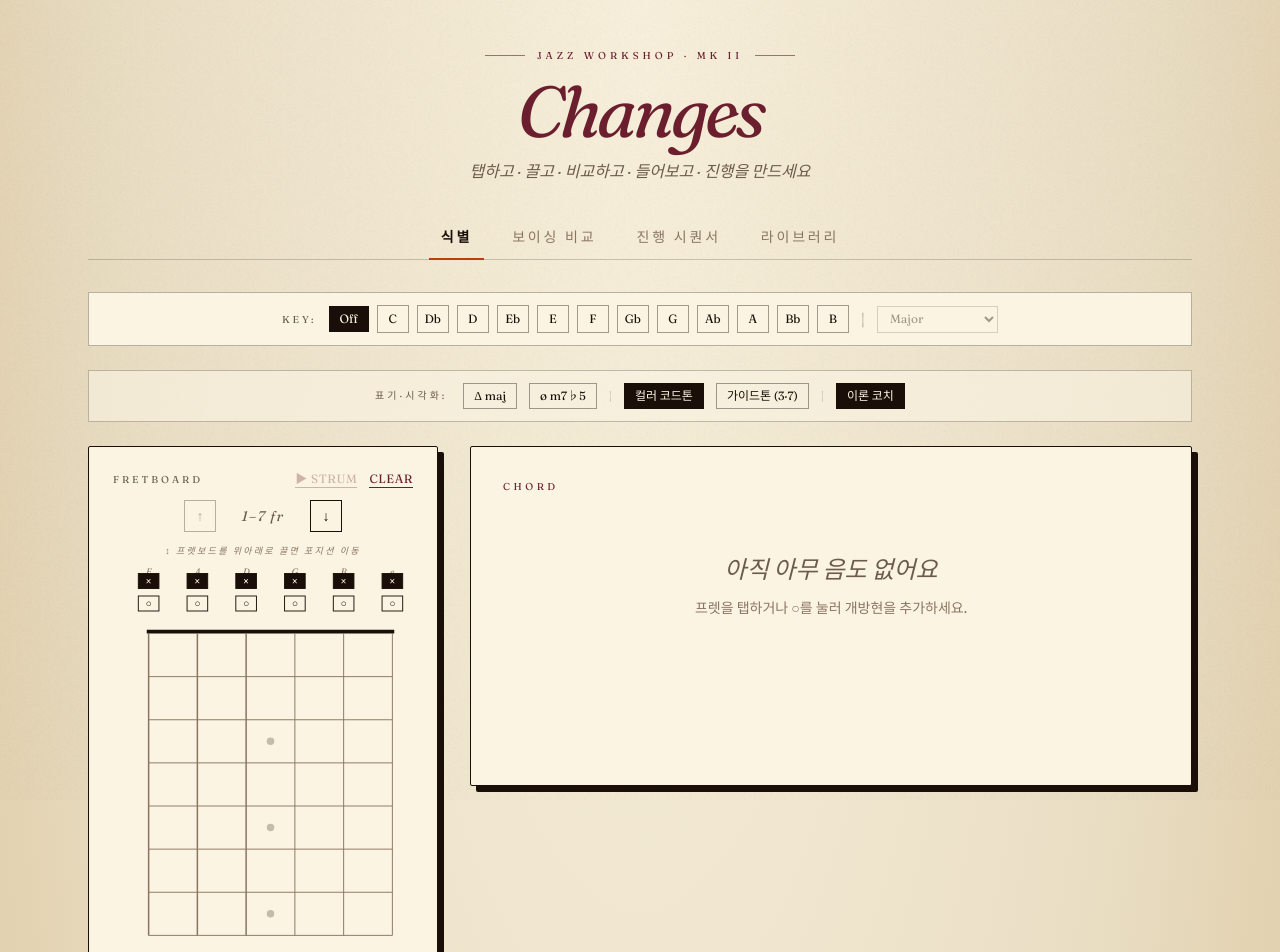
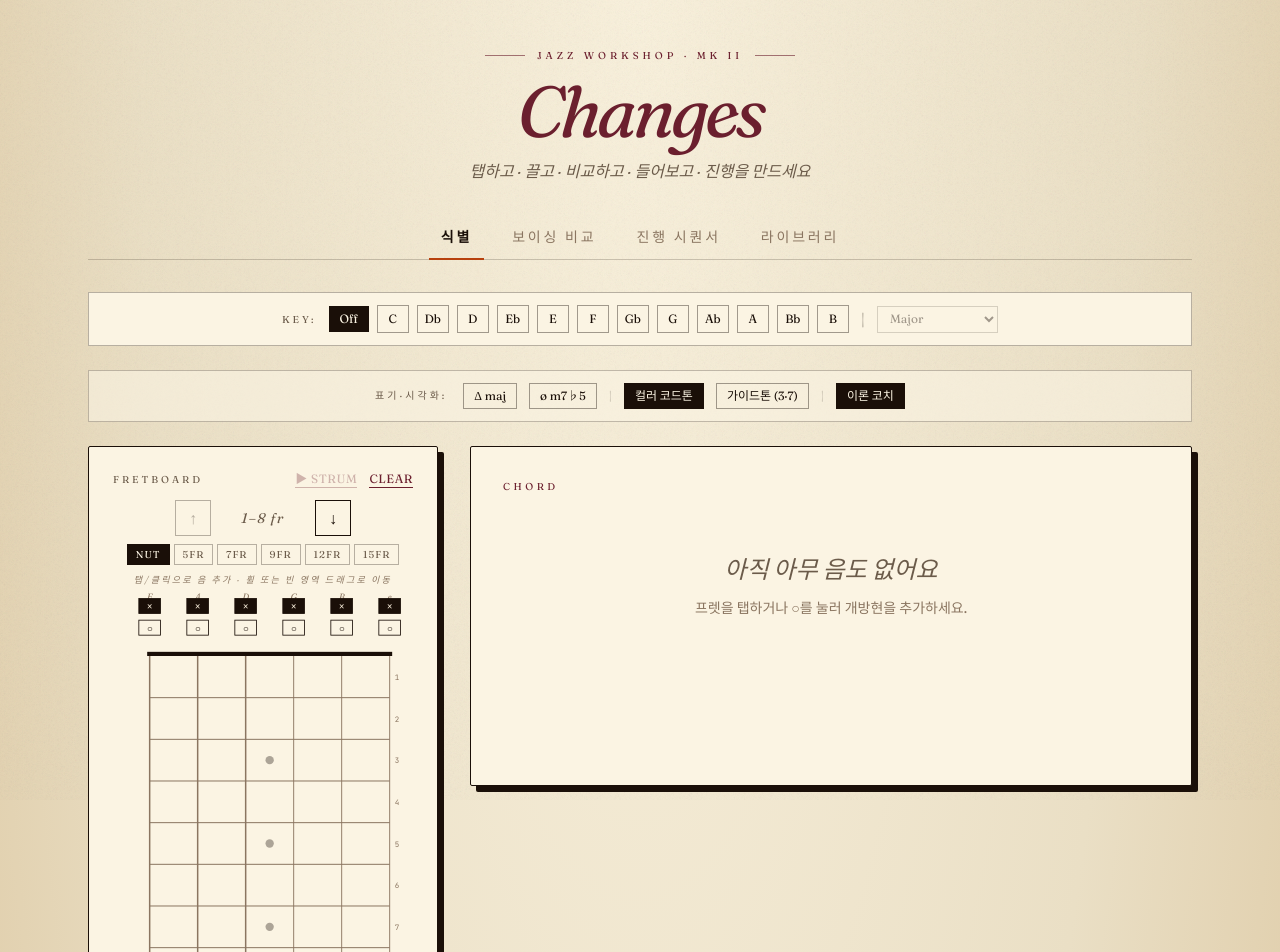
Before and after one commit to hbk19992-code/changes-jazz-workshop, a React (Vite) app: page / in a window 1280 px wide. Shown: the top 952 px of the page. Built offline with nearby package versions, Linux system fonts and the light colour scheme.

Commit message:
InteractiveFretboard.jsx 업데이트

```diff
--- a/src/components/InteractiveFretboard.jsx
+++ b/src/components/InteractiveFretboard.jsx
@@ -1,26 +1,17 @@
 // The tappable fretboard.
-// Tap any cell to toggle a fretted note. Drag up/down to shift the visible
-// window. When coloring is on, each dot shows its chord-function role.
-//
-// Props:
-//   frets              — [e,A,D,G,B,e] fret values (null=mute, 0=open, >0=fret)
-//   onChange(nextFrets)
-//   startFret, setStartFret
-//   highlights         — Set of pitch classes to ghost (diatonic mode);
-//                        may also have .rootPC
-//   diatonicMode       — when true, ghost dots render for in-scale notes
-//   onPlayString(freq) — optional click-to-hear callback
-//   chordIntervals     — Map "stringIdx-fret" → interval label ("R","3","♭7"...)
-//   colorByInterval    — swap neck-dot color to the interval palette
-//   guideTonesMode     — fade all non-3/7 dots for voicing-study focus
+// Click/tap a cell to toggle a note. Drag the empty neck area to shift
+// position. Mouse wheel and ↑/↓ buttons also shift position.
+// When coloring is on, each dot shows its chord-function role (R, 3, ♭7…).
 
-import { useRef } from "react";
+import { useRef, useEffect } from "react";
 import {
   OPEN_STRINGS,
   STRING_FREQS,
   INTERVAL_COLORS,
   GUIDE_TONES,
 } from "../constants.js";
+
+const NOTE_NAMES_FLAT = ["C","Db","D","Eb","E","F","Gb","G","Ab","A","Bb","B"];
 
 export function InteractiveFretboard({
   frets,
@@ -34,63 +25,66 @@ export function InteractiveFretboard({
   colorByInterval = false,
   guideTonesMode = false,
 }) {
-  const NUM_VISIBLE = 7;
+  const NUM_VISIBLE = 8;
+  const MAX_START = 17;
   const endFret = startFret + NUM_VISIBLE - 1;
 
-  const W = 320;
-  const padLeft = 38;
-  const padRight = 22;
-  const topMute = 16;
-  const topOpen = 40;
-  const neckTop = 72;
-  const fretHeight = 46;
+  // Larger canvas → easier desktop click targets
+  const W = 360;
+  const padLeft = 44;
+  const padRight = 28;
+  const topMute = 18;
+  const topOpen = 44;
+  const neckTop = 78;
+  const fretHeight = 50;
   const stringGap = (W - padLeft - padRight) / 5;
   const neckBottom = neckTop + NUM_VISIBLE * fretHeight;
-  const H = neckBottom + 26;
+  const H = neckBottom + 28;
 
   const stringX = (i) => padLeft + i * stringGap;
 
-  // Drag-scroll state lives in a ref to avoid render churn on pointer moves.
-  const dragRef = useRef({
-    active: false,
-    startY: 0,
-    startFret: 1,
-    didDrag: false,
-  });
+  // Drag state in a ref so pointer moves don’t cause re-renders
+  const dragRef = useRef({ active: false, startY: 0, startFret: 1, moved: false });
+  const svgRef = useRef(null);
 
-  const handlePointerDown = (e) => {
-    if (e.target.dataset?.notap) return;
+  // Wheel scrolling — natural for desktop
+  useEffect(() => {
+    const el = svgRef.current;
+    if (!el) return;
+    const onWheel = (e) => {
+      e.preventDefault();
+      const dir = e.deltaY > 0 ? 1 : -1;
+      setStartFret((prev) => Math.max(1, Math.min(MAX_START, prev + dir)));
+    };
+    el.addEventListener("wheel", onWheel, { passive: false });
+    return () => el.removeEventListener("wheel", onWheel);
+  }, [setStartFret]);
+
+  // Drag handlers — attached only to the empty-neck background
+  const startDrag = (e) => {
     dragRef.current = {
       active: true,
       startY: e.clientY,
       startFret,
-      didDrag: false,
+      moved: false,
     };
-    e.currentTarget.setPointerCapture?.(e.pointerId);
   };
-
-  const handlePointerMove = (e) => {
+  const moveDrag = (e) => {
     if (!dragRef.current.active) return;
     const dy = e.clientY - dragRef.current.startY;
-    const fretDelta = Math.round(-dy / 30); // drag down → lower frets
-    if (Math.abs(fretDelta) >= 1) {
+    const fretDelta = Math.round(-dy / 32);
+    if (fretDelta !== 0) {
       const next = Math.max(
         1,
-        Math.min(15, dragRef.current.startFret + fretDelta)
+        Math.min(MAX_START, dragRef.current.startFret + fretDelta)
       );
       if (next !== startFret) {
         setStartFret(next);
-        dragRef.current.didDrag = true;
+        dragRef.current.moved = true;
       }
     }
   };
-
-  const handlePointerUp = () => {
-    // Short delay before clearing drag flag so the tap handler can check it
-    setTimeout(() => {
-      dragRef.current.active = false;
-    }, 50);
-  };
+  const endDrag = () => { dragRef.current.active = false; };
 
   const setString = (i, val) => {
     const next = [...frets];
@@ -103,9 +97,9 @@ export function InteractiveFretboard({
     }
   };
 
-  const handleFretTap = (i, absoluteFret) => {
-    if (dragRef.current.didDrag) {
-      dragRef.current.didDrag = false;
+  const handleFretClick = (i, absoluteFret) => {
+    if (dragRef.current.moved) {
+      dragRef.current.moved = false;
       return;
     }
     if (frets[i] === absoluteFret) setString(i, null);
@@ -114,53 +108,79 @@ export function InteractiveFretboard({
 
   const inlayFrets = new Set([3, 5, 7, 9, 15, 17, 19, 21]);
   const doubleInlayFrets = new Set([12, 24]);
+  const cellPC = (sIdx, absFret) => (OPEN_STRINGS[sIdx] + absFret) % 12;
 
-  const cellPC = (sIdx, absFret) => (OPEN_STRINGS[sIdx] + absFret) % 12;
+  const positions = [
+    { label: "Nut", fret: 1 },
+    { label: "5fr", fret: 5 },
+    { label: "7fr", fret: 7 },
+    { label: "9fr", fret: 9 },
+    { label: "12fr", fret: 12 },
+    { label: "15fr", fret: 15 },
+  ];
 
   return (
     <div className="flex flex-col items-center select-none">
-      <div className="flex items-center gap-2 mb-3 text-sm">
+      {/* Position controls */}
+      <div className="flex items-center gap-2 mb-2">
         <button
           onClick={() => setStartFret(Math.max(1, startFret - 1))}
           disabled={startFret <= 1}
-          data-notap="1"
-          className="w-8 h-8 border border-[#1a0f08] bg-[#fbf4e3] hover:bg-[#ead79f] disabled:opacity-30 transition-colors flex items-center justify-center"
+          className="w-9 h-9 border border-[#1a0f08] bg-[#fbf4e3] hover:bg-[#ead79f] active:bg-[#d9c299] disabled:opacity-30 disabled:cursor-not-allowed transition-colors flex items-center justify-center text-base font-semibold"
+          style={{ fontFamily: "'Fraunces', serif" }}
+          title="한 칸 위로"
+        >↑</button>
+        <span
+          className="tracking-widest text-[#6b5b4a] italic min-w-[88px] text-center text-sm"
+          style={{ fontFamily: "'Fraunces', serif" }}
         >
-          ↑
-        </button>
-        <span className="tracking-widest text-[#6b5b4a] italic min-w-[78px] text-center">
           {startFret}–{endFret} fr
         </span>
         <button
-          onClick={() => setStartFret(Math.min(15, startFret + 1))}
-          disabled={startFret >= 15}
-          data-notap="1"
-          className="w-8 h-8 border border-[#1a0f08] bg-[#fbf4e3] hover:bg-[#ead79f] disabled:opacity-30 transition-colors flex items-center justify-center"
+          onClick={() => setStartFret(Math.min(MAX_START, startFret + 1))}
+          disabled={startFret >= MAX_START}
+          className="w-9 h-9 border border-[#1a0f08] bg-[#fbf4e3] hover:bg-[#ead79f] active:bg-[#d9c299] disabled:opacity-30 disabled:cursor-not-allowed transition-colors flex items-center justify-center text-base font-semibold"
+          style={{ fontFamily: "'Fraunces', serif" }}
+          title="한 칸 아래로"
+        >↓</button>
+      </div>
+
+      {/* Quick position jumps */}
+      <div className="flex items-center gap-1 mb-2 flex-wrap justify-center">
+        {positions.map((p) => (
+          <button
+            key={p.fret}
+            onClick={() => setStartFret(p.fret)}
+            className={`px-2 py-0.5 text-[10px] tracking-widest uppercase border transition-colors ${
+              startFret === p.fret
+                ? "bg-[#1a0f08] text-[#fbf4e3] border-[#1a0f08]"
+                : "bg-transparent border-[#1a0f08]/30 hover:border-[#1a0f08] text-[#6b5b4a]"
+            }`}
+            style={{ fontFamily: "'Fraunces', serif" }}
           >
-          ↓
+            {p.label}
           </button>
+        ))}
       </div>
-      <p className="text-[9px] tracking-[0.25em] uppercase text-[#8a7560] mb-2 italic">
-        ↕ 프렛보드를 위아래로 끌면 포지션 이동
+
+      <p className="text-[9px] tracking-[0.25em] uppercase text-[#8a7560] mb-1 italic">
+        탭/클릭으로 음 추가 · 휠 또는 빈 영역 드래그로 이동
       </p>
 
       <svg
+        ref={svgRef}
         viewBox={`0 0 ${W} ${H}`}
-        className="w-full max-w-[360px] touch-none"
-        onPointerDown={handlePointerDown}
-        onPointerMove={handlePointerMove}
-        onPointerUp={handlePointerUp}
-        onPointerCancel={handlePointerUp}
-        style={{ cursor: dragRef.current.active ? "grabbing" : "grab" }}
+        className="w-full max-w-[420px]"
+        style={{ touchAction: "none" }}
       >
         {/* String labels */}
         {["E", "A", "D", "G", "B", "e"].map((label, i) => (
           <text
             key={i}
             x={stringX(i)}
-            y={10}
+            y={11}
             textAnchor="middle"
-            fontSize={10}
+            fontSize={11}
             fill="#8a7560"
             fontFamily="'Fraunces', serif"
             fontStyle="italic"
@@ -175,42 +195,6 @@ export function InteractiveFretboard({
           const isMuted = val === null || val === undefined;
           const isOpen = val === 0;
           const x = stringX(i);
-          return (
-            <g key={i}>
-              <g
-                onClick={() => setString(i, null)}
-                style={{ cursor: "pointer" }}
-                data-notap="1"
-              >
-                <rect
-                  x={x - 11}
-                  y={topMute - 8}
-                  width={22}
-                  height={16}
-                  fill={isMuted ? "#1a0f08" : "transparent"}
-                  stroke="#1a0f08"
-                  strokeWidth={1}
-                  data-notap="1"
-                />
-                <text
-                  x={x}
-                  y={topMute + 4}
-                  textAnchor="middle"
-                  fontSize={12}
-                  fontWeight={700}
-                  fill={isMuted ? "#f2e8d5" : "#1a0f08"}
-                  fontFamily="'Fraunces', serif"
-                  data-notap="1"
-                >
-                  ×
-                </text>
-              </g>
-              <g
-                onClick={() => setString(i, 0)}
-                style={{ cursor: "pointer" }}
-                data-notap="1"
-              >
-                {(() => {
           const openKey = `${i}-0`;
           const iv = chordIntervals?.get?.(openKey) || null;
           const openFill =
@@ -219,62 +203,93 @@ export function InteractiveFretboard({
               : isOpen
               ? "#b7410e"
               : "transparent";
+
           return (
-                    <>
+            <g key={i}>
+              <g onClick={() => setString(i, null)} style={{ cursor: "pointer" }}>
                 <rect
-                        x={x - 11}
-                        y={topOpen - 8}
-                        width={22}
-                        height={16}
+                  x={x - 13}
+                  y={topMute - 9}
+                  width={26}
+                  height={18}
+                  fill={isMuted ? "#1a0f08" : "transparent"}
+                  stroke="#1a0f08"
+                  strokeWidth={1}
+                />
+                <text
+                  x={x}
+                  y={topMute + 5}
+                  textAnchor="middle"
+                  fontSize={13}
+                  fontWeight={700}
+                  fill={isMuted ? "#f2e8d5" : "#1a0f08"}
+                  fontFamily="'Fraunces', serif"
+                  pointerEvents="none"
+                >×</text>
+              </g>
+              <g onClick={() => setString(i, 0)} style={{ cursor: "pointer" }}>
+                <rect
+                  x={x - 13}
+                  y={topOpen - 9}
+                  width={26}
+                  height={18}
                   fill={openFill}
                   stroke="#1a0f08"
                   strokeWidth={1}
-                        data-notap="1"
                 />
                 <text
                   x={x}
-                        y={topOpen + 4}
+                  y={topOpen + 5}
                   textAnchor="middle"
-                        fontSize={
-                          isOpen && colorByInterval && iv ? 9 : 11
-                        }
+                  fontSize={isOpen && colorByInterval && iv ? 10 : 12}
                   fontWeight={700}
                   fill={isOpen ? "#fbf4e3" : "#1a0f08"}
                   fontFamily="'Fraunces', serif"
-                        data-notap="1"
+                  pointerEvents="none"
                 >
                   {isOpen && colorByInterval && iv ? iv : "○"}
                 </text>
-                    </>
-                  );
-                })()}
               </g>
             </g>
           );
         })}
 
+        {/* Drag-scroll background — invisible, behind tap zones */}
+        <rect
+          x={padLeft}
+          y={neckTop}
+          width={stringGap * 5}
+          height={NUM_VISIBLE * fretHeight}
+          fill="transparent"
+          onPointerDown={startDrag}
+          onPointerMove={moveDrag}
+          onPointerUp={endDrag}
+          onPointerCancel={endDrag}
+          onPointerLeave={endDrag}
+          style={{ cursor: "grab" }}
+        />
+
         {/* Nut */}
         {startFret === 1 && (
           <rect
-            x={padLeft - 2}
-            y={neckTop - 4}
-            width={stringGap * 5 + 4}
-            height={4}
+            x={padLeft - 3}
+            y={neckTop - 5}
+            width={stringGap * 5 + 6}
+            height={5}
             fill="#1a0f08"
           />
         )}
         {startFret > 1 && (
           <text
-            x={padLeft - 10}
+            x={padLeft - 12}
             y={neckTop + fretHeight / 2 + 4}
             textAnchor="end"
-            fontSize={12}
+            fontSize={13}
             fill="#6b5b4a"
             fontFamily="'Fraunces', serif"
             fontStyle="italic"
-          >
-            {startFret}fr
-          </text>
+            fontWeight={600}
+          >{startFret}fr</text>
         )}
 
         {/* Fret lines */}
@@ -286,9 +301,27 @@ export function InteractiveFretboard({
             x2={padLeft + stringGap * 5}
             y2={neckTop + i * fretHeight}
             stroke="#8a7560"
-            strokeWidth={i === 0 && startFret === 1 ? 0 : 1}
+            strokeWidth={i === 0 && startFret === 1 ? 0 : 1.2}
           />
         ))}
+
+        {/* Fret numbers down the right side */}
+        {Array.from({ length: NUM_VISIBLE }).map((_, i) => {
+          const absFret = startFret + i;
+          return (
+            <text
+              key={`fnum-${i}`}
+              x={W - padRight + 6}
+              y={neckTop + i * fretHeight + fretHeight / 2 + 4}
+              textAnchor="start"
+              fontSize={9}
+              fill="#8a7560"
+              fontFamily="'JetBrains Mono', monospace"
+            >
+              {absFret}
+            </text>
+          );
+        })}
 
         {/* Position inlays */}
         {Array.from({ length: NUM_VISIBLE }).map((_, i) => {
@@ -296,19 +329,9 @@ export function InteractiveFretboard({
           const cy = neckTop + i * fretHeight + fretHeight / 2;
           if (doubleInlayFrets.has(absFret)) {
             return (
-              <g key={i} opacity={0.25}>
-                <circle
-                  cx={padLeft + stringGap * 1.5}
-                  cy={cy}
-                  r={4}
-                  fill="#1a0f08"
-                />
-                <circle
-                  cx={padLeft + stringGap * 3.5}
-                  cy={cy}
-                  r={4}
-                  fill="#1a0f08"
-                />
+              <g key={i} opacity={0.4}>
+                <circle cx={padLeft + stringGap * 1.5} cy={cy} r={5} fill="#1a0f08" />
+                <circle cx={padLeft + stringGap * 3.5} cy={cy} r={5} fill="#1a0f08" />
               </g>
             );
           }
@@ -318,9 +341,9 @@ export function InteractiveFretboard({
                 key={i}
                 cx={padLeft + stringGap * 2.5}
                 cy={cy}
-                r={4}
+                r={5}
                 fill="#1a0f08"
-                opacity={0.25}
+                opacity={0.35}
               />
             );
           }
@@ -336,7 +359,7 @@ export function InteractiveFretboard({
             x2={stringX(i)}
             y2={neckBottom}
             stroke="#8a7560"
-            strokeWidth={i < 3 ? 1.6 : 1}
+            strokeWidth={i < 3 ? 1.8 : 1.1}
           />
         ))}
 
@@ -348,7 +371,7 @@ export function InteractiveFretboard({
               const absFret = startFret + fIdx;
               const pc = cellPC(sIdx, absFret);
               if (!highlights.has(pc)) return null;
-              if (frets[sIdx] === absFret) return null; // hide if we already placed a dot here
+              if (frets[sIdx] === absFret) return null;
               const cy = neckTop + fIdx * fretHeight + fretHeight / 2;
               const isRoot = highlights.rootPC === pc;
               return (
@@ -356,7 +379,7 @@ export function InteractiveFretboard({
                   key={`ghost-${sIdx}-${fIdx}`}
                   cx={stringX(sIdx)}
                   cy={cy}
-                  r={9}
+                  r={10}
                   fill={isRoot ? "#b7410e" : "#fbf4e3"}
                   stroke={isRoot ? "#1a0f08" : "#8a7560"}
                   strokeWidth={1}
@@ -367,7 +390,7 @@ export function InteractiveFretboard({
             })
           )}
 
-        {/* Invisible tap zones */}
+        {/* Tap zones — sit on top of drag background, intercept clicks */}
         {Array.from({ length: 6 }).flatMap((_, sIdx) =>
           Array.from({ length: NUM_VISIBLE }).map((_, fIdx) => (
             <rect
@@ -377,7 +400,7 @@ export function InteractiveFretboard({
               width={stringGap}
               height={fretHeight}
               fill="transparent"
-              onClick={() => handleFretTap(sIdx, startFret + fIdx)}
+              onClick={() => handleFretClick(sIdx, startFret + fIdx)}
               style={{ cursor: "pointer" }}
             />
           ))
@@ -386,27 +409,24 @@ export function InteractiveFretboard({
         {/* Placed dots */}
         {frets.map((f, i) => {
           if (f === null || f === undefined) return null;
-          if (f === 0) return null; // open strings render via the ○ toggle only
+          if (f === 0) return null;
           if (f < startFret || f > endFret) return null;
           const cy = neckTop + (f - startFret) * fretHeight + fretHeight / 2;
 
           const key = `${i}-${f}`;
           const intervalLabel = chordIntervals?.get?.(key) || null;
-          const isGuideTone =
-            intervalLabel && GUIDE_TONES.has(intervalLabel);
+          const isGuideTone = intervalLabel && GUIDE_TONES.has(intervalLabel);
           const isRoot = intervalLabel === "R";
 
           const fillColor =
             colorByInterval && intervalLabel
               ? INTERVAL_COLORS[intervalLabel] || "#1a0f08"
               : "#1a0f08";
-
           const opacity =
-            guideTonesMode && intervalLabel && !isGuideTone && !isRoot
-              ? 0.28
-              : 1;
-
-          const radius = isRoot ? 14 : 13;
+            guideTonesMode && intervalLabel && !isGuideTone && !isRoot ? 0.28 : 1;
+          const radius = isRoot ? 16 : 15;
+          const pc = cellPC(i, f);
+          const noteName = NOTE_NAMES_FLAT[pc];
 
           return (
             <g key={i} pointerEvents="none" opacity={opacity}>
@@ -416,18 +436,18 @@ export function InteractiveFretboard({
                 r={radius}
                 fill={fillColor}
                 stroke={isRoot ? "#1a0f08" : "#b7410e"}
-                strokeWidth={isRoot ? 2.2 : 1.5}
+                strokeWidth={isRoot ? 2.4 : 1.6}
               />
               <text
                 x={stringX(i)}
                 y={cy + 4}
                 textAnchor="middle"
-                fontSize={10}
+                fontSize={11}
                 fill="#f2e8d5"
                 fontFamily="'Fraunces', serif"
-                fontWeight={600}
+                fontWeight={700}
               >
-                {intervalLabel && colorByInterval ? intervalLabel : f}
+                {intervalLabel && colorByInterval ? intervalLabel : noteName}
               </text>
             </g>
           );
@@ -438,14 +458,14 @@ export function InteractiveFretboard({
           if (f === null || f === undefined || f === 0) return null;
           if (f >= startFret && f <= endFret) return null;
           const direction = f < startFret ? "up" : "down";
-          const y = direction === "up" ? neckTop - 2 : neckBottom + 12;
+          const y = direction === "up" ? neckTop - 3 : neckBottom + 14;
           return (
             <text
               key={`off-${i}`}
               x={stringX(i)}
               y={y}
               textAnchor="middle"
-              fontSize={9}
+              fontSize={10}
               fill="#b7410e"
               fontFamily="'JetBrains Mono', monospace"
               fontWeight={700}
```
Lines whose indentation alone changed are shown as unchanged.
